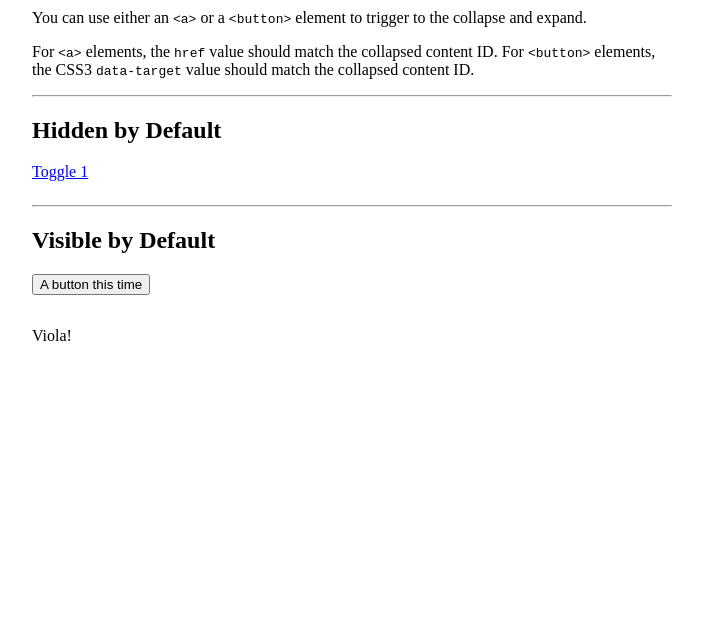
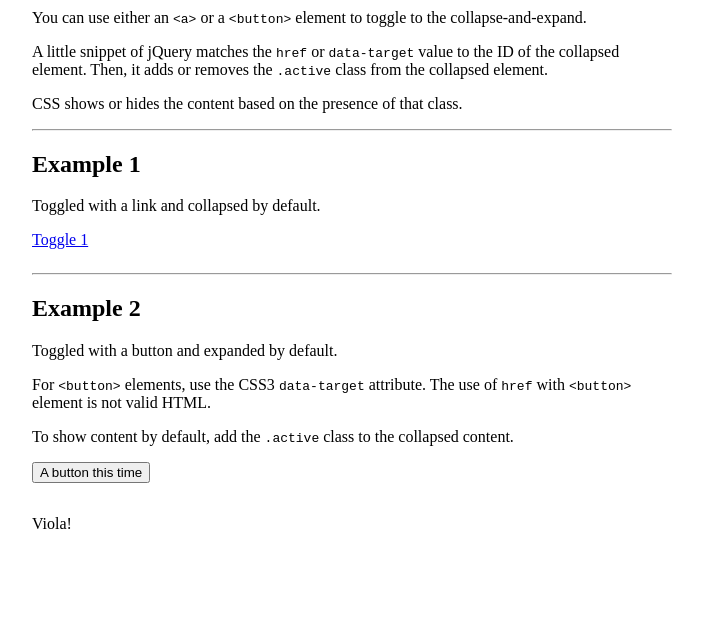
Before and after one commit to cferdinandi/houdini, a plain HTML site: page example.html in a window 1280 px wide. Shown: the part 177-800 px from the top of the page, without its empty margins (288-991 px from the left). Drawn offline with nearby package versions, Linux system fonts and the light colour scheme.

Commit message:
Final pre-release updates

```diff
--- a/example.html
+++ b/example.html
@@ -2,7 +2,7 @@
 <html lang="en">
 <head>
     <meta charset="utf-8" />
-    <title>Houdini - A simple collapse and expand widget</title>
+    <title>Houdini - A simple collapse-and-expand widget</title>
     <meta name="viewport" content="width=device-width, initial-scale=1.0"/>
     <!-- stylesheets -->
     <link rel="stylesheet" href="houdini.css" type="text/css" />
@@ -17,30 +17,41 @@
 	<section class="container">
 
 	    <h1 style="text-align: center; font-size: 3em;">Houdini</h1>
-	    <p style="text-align: center; font-size: 1.5em;">A simple collapse and expand widget.</p>
+	    <p style="text-align: center; font-size: 1.5em;">A simple collapse-and-expand widget.</p>
 
-	    <p>You can use either an <code>&lt;a&gt;</code> or a <code>&lt;button&gt;</code> element to trigger to the collapse and expand.</p>
+        <p>You can use either an <code>&lt;a&gt;</code> or a <code>&lt;button&gt;</code> element to toggle to the collapse-and-expand.</p>
 
-	    <p>For <code>&lt;a&gt;</code> elements, the <code>href</code> value should match the collapsed content ID. For <code>&lt;button&gt;</code> elements, the CSS3 <code>data-target</code> value should match the collapsed content ID.</p>
+        <p class="text-small">A little snippet of jQuery matches the <code>href</code> or <code>data-target</code> value to the ID of the collapsed element. Then, it adds or removes the <code>.active</code> class from the collapsed element.</p>
+
+        <p class="text-small">CSS shows or hides the content based on the presence of that class.</p>
 
         <hr>
 
-	    <h2>Hidden by Default</h2>
 
-        <p><a class="collapse-toggle" href="#collapse1">Toggle 1</a></p>
+        <h2>Example 1</h2>
 
-        <div class="collapse" id="collapse1">
+        <p>Toggled with a link and collapsed by default.</p>
+
+        <p class="text-small"><a class="collapse-toggle" href="#collapse1">Toggle 1</a></p>
+
+        <div class="collapse text-small" id="collapse1">
             <p>Now you see me, now you don't.</p>
         </div>
 
         <hr>
 
 
-        <h2>Visible by Default</h2>
+        <h2>Example 2</h2>
 
-        <p><button class="collapse-toggle" data-target="#collapse2">A button this time</button></p>
+        <p>Toggled with a button and expanded by default.</p>
 
-        <div class="collapse active" id="collapse2">
+        <p class="text-small">For <code>&lt;button&gt;</code> elements, use the CSS3 <code>data-target</code> attribute. The use of <code>href</code> with <code>&lt;button&gt;</code> element is not valid HTML.</p>
+
+        <p class="text-small">To show content by default, add the <code>.active</code> class to the collapsed content. </p>
+
+        <p class="text-small"><button class="collapse-toggle" data-target="#collapse2">A button this time</button></p>
+
+        <div class="collapse active text-small" id="collapse2">
             <p>Viola!</p>
         </div>
 
```
Also changed, not shown: README.md.
